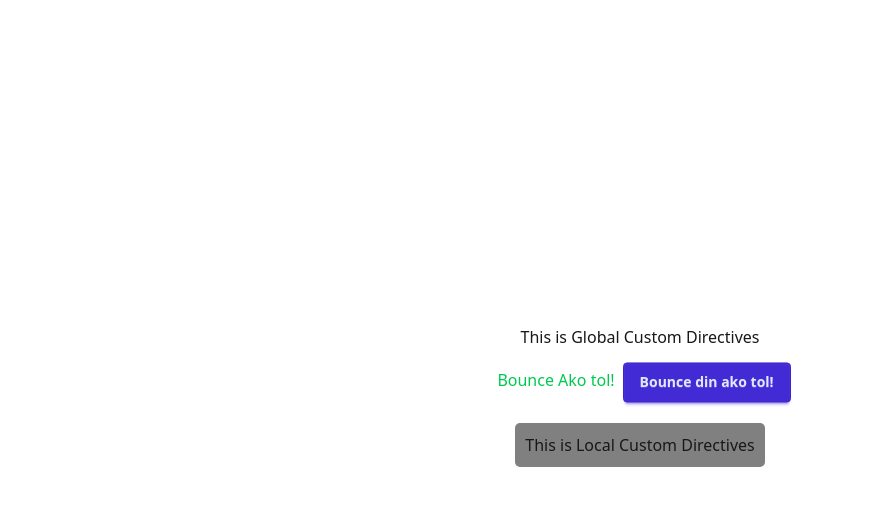
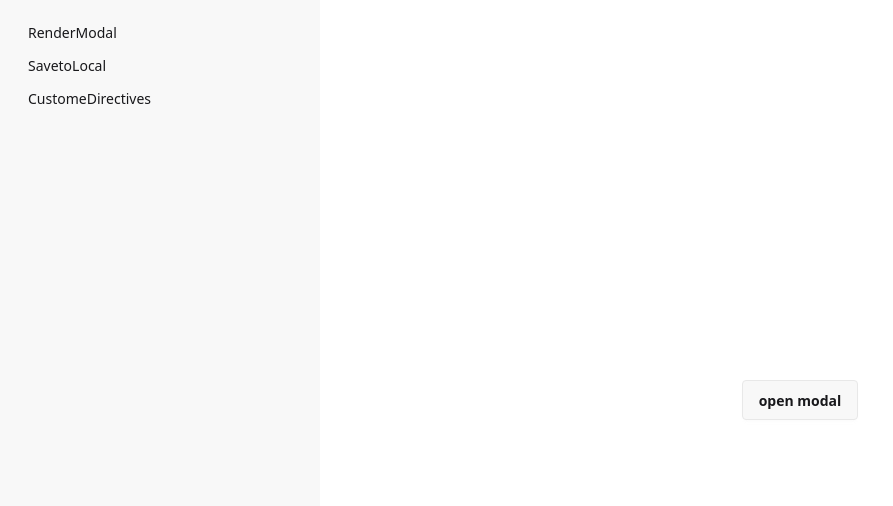
Before and after one commit to CedricKyle/my-vue-journey, a Vue app: page / in a window 1280 px wide. Shown: the top 506 px of the page, without its empty margins (0-893 px from the left). Built offline with nearby package versions, Linux system fonts and the light colour scheme.

Commit message:
Refactor components and implement DynamicComponent for tab navigation

```diff
--- a/src/App.vue
+++ b/src/App.vue
@@ -1,7 +1,7 @@
 <script setup>
-  import CustomeDirectives from './components/CustomDirectives/CustomeDirectives.vue';
+  import DynamicComponent from './components/DynamicComponent/DynamicComponent.vue';
 </script>
 
 <template>
-  <CustomeDirectives />
+ <DynamicComponent />
 </template>
--- a/src/components/AsyncComponent/RenderModal.vue
+++ b/src/components/AsyncComponent/RenderModal.vue
@@ -7,7 +7,7 @@ const toggleModal = () => showModal.value = !showModal.value
 </script>
 
 <template>
-      <div class="flex justify-center items-center h-screen">
+      <div class="tab flex justify-center items-center h-screen">
         <button class="btn" @click="toggleModal">open modal</button>
         <Modal v-if="showModal" v-model:isOpen="showModal" />
       </div>
--- a/src/components/ComposableTest/SavetoLocal.vue
+++ b/src/components/ComposableTest/SavetoLocal.vue
@@ -1,5 +1,5 @@
 <script setup>
-import { useSavetoLocal } from '@/useSavetoLocal';
+import { useSavetoLocal } from '@/composables/useSavetoLocal';
 import { ref } from 'vue';
 
 const { data} = useSavetoLocal('message', 'Hello from Composable, Ako ay isang hamak na default')
@@ -20,7 +20,7 @@ const updateMessage = () => {
 </script>
 
 <template>
-  <div class="flex  flex-col justify-center items-center min-h-screen">
+  <div class="tab flex  flex-col justify-center items-center min-h-screen">
     <div class="card bg-base-100 w-96 shadow-sm border-white border p-3">
       <p>Stored Message: {{ data }}</p>
       <div class="flex flex-row justify-center items-center">
--- a/src/components/CustomDirectives/CustomeDirectives.vue
+++ b/src/components/CustomDirectives/CustomeDirectives.vue
@@ -20,7 +20,7 @@ import { ref } from 'vue';
 </script>
 
 <template>
-  <div class="flex flex-col justify-center items-center min-h-screen">
+  <div class="tab flex flex-col justify-center items-center min-h-screen">
     <div class="m-3">
       <h1>This is Global Custom Directives</h1>
     </div>
--- /dev/null
+++ b/src/components/DynamicComponent/DynamicComponent.vue
@@ -0,0 +1,36 @@
+<script setup>
+import RenderModal from '../AsyncComponent/RenderModal.vue';
+import SavetoLocal from '../ComposableTest/SavetoLocal.vue';
+import CustomeDirectives from '../CustomDirectives/CustomeDirectives.vue';
+import { ref } from 'vue';
+
+const currentTab = ref('RenderModal')
+
+const tabs ={
+  RenderModal,
+  SavetoLocal,
+  CustomeDirectives
+}
+
+</script>
+
+<template>
+<div class="drawer lg:drawer-open">
+  <input id="my-drawer-2" type="checkbox" class="drawer-toggle" />
+  <div class="drawer-content flex flex-col items-center justify-center">
+    <!-- Page content here -->
+    <component :is="tabs[currentTab]"></component>
+  </div>
+  <div class="drawer-side">
+    <label for="my-drawer-2" aria-label="close sidebar" class="drawer-overlay"></label>
+    <ul class="menu bg-base-200 text-base-content min-h-full w-80 p-4">
+      <!-- Sidebar content here -->
+      <li v-for="(_, tabIndex) in tabs" :key="tabIndex" >
+        <button @click="currentTab = tabIndex" :class="{active: currentTab === tabIndex}">
+          {{ tabIndex }}
+        </button>
+      </li>
+    </ul>
+  </div>
+</div>
+</template>
```
Also changed, not shown: src/composables/useSavetoLocal.js (renamed from src/useSavetoLocal.js).
